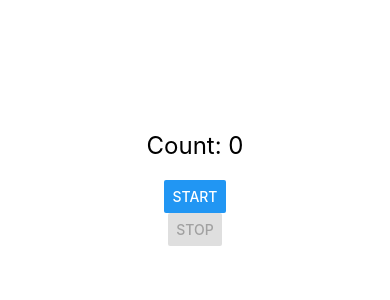
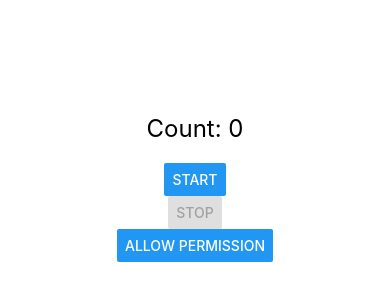
Before and after one commit to xuanquocc/Dectect_deepfake, a React Native app: screen / in a window 390 px wide. Shown: the part 234-534 px from the top of the page. Built offline with nearby package versions, Linux system fonts and the light colour scheme.

Commit message:
feat: detect messenger and zalo app was opened

```diff
--- a/App.js
+++ b/App.js
@@ -25,12 +25,15 @@ const App = () => {
     setIsCounting(false);
     CountingService.stopCounting();
   };
-
+  const allow = () => {
+    CountingService.allowPermission();
+  }
   return (
     <View style={{ flex: 1, justifyContent: 'center', alignItems: 'center' }}>
       <Text style={{ fontSize: 24, marginBottom: 20 }}>Count: {count}</Text>
       <Button title="Start" onPress={startCounting} disabled={isCounting} />
       <Button title="Stop" onPress={stopCounting} disabled={!isCounting} />
+      <Button title="Allow permission" onPress={allow}/>
     </View>
   );
 };
--- a/src/screens/Home/Home.js
+++ b/src/screens/Home/Home.js
@@ -25,12 +25,16 @@ const App = () => {
     setIsCounting(false);
     CountingService.stopCounting();
   };
+  const allow = () => {
+    CountingService.allowPermission();
+  }
 
   return (
     <View style={{ flex: 1, justifyContent: 'center', alignItems: 'center' }}>
       <Text style={{ fontSize: 24, marginBottom: 20 }}>Count: {count}</Text>
       <Button title="Start" onPress={startCounting} disabled={isCounting} />
       <Button title="Stop" onPress={stopCounting} disabled={!isCounting} />
+      <Button title="Allow permission" onPress={allow}/>
     </View>
   );
 };
```
Also changed, not shown: 8 other files (tests, documents, lock files or other folders).
